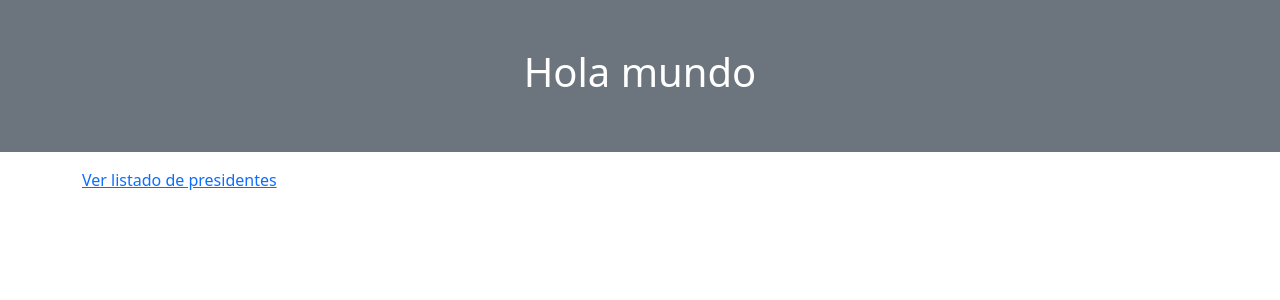
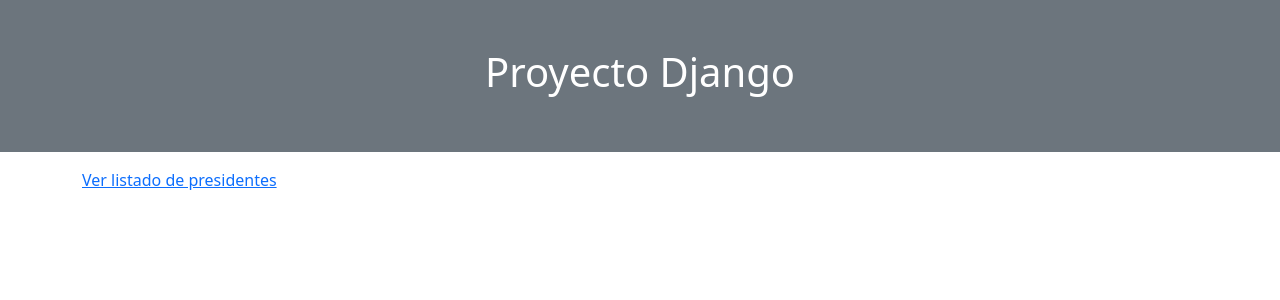
Before and after one commit to Jhansakai/colombia-president, a Django app: page / in a window 1280 px wide. Shown: the top 300 px of the page. Run offline with Django 5.2, Linux system fonts and the light colour scheme.

Commit message:
cambiar el saludo

```diff
--- a/myapp/templates/myapp/home.html
+++ b/myapp/templates/myapp/home.html
@@ -3,7 +3,7 @@
 {% block content %}
 
 <div class="container-fluid p-5 bg-secondary text-white text-center">
-  <h1>Hola mundo</h1>
+  <h1>Proyecto Django</h1>
 </div>
 <div class="container mt-3">
   <a href="/lista_presidentes"> Ver listado de presidentes</a>
```
